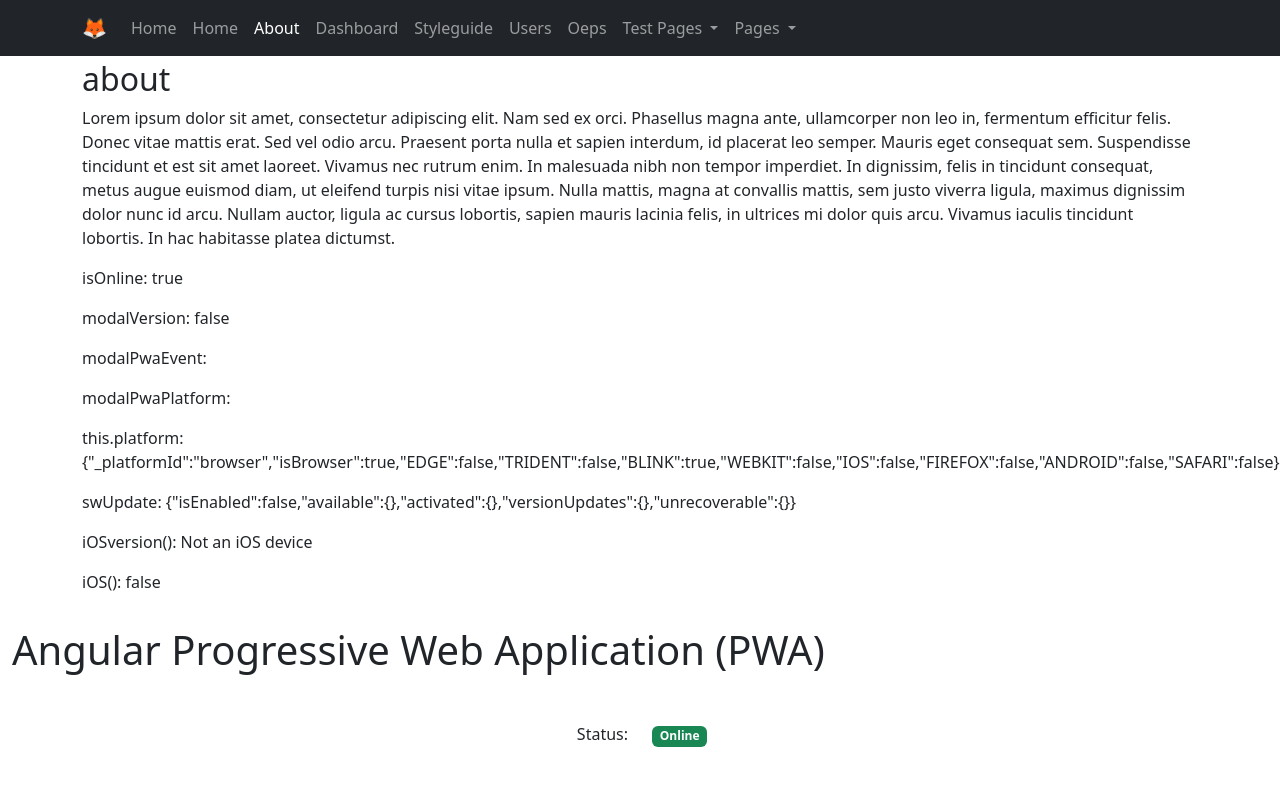
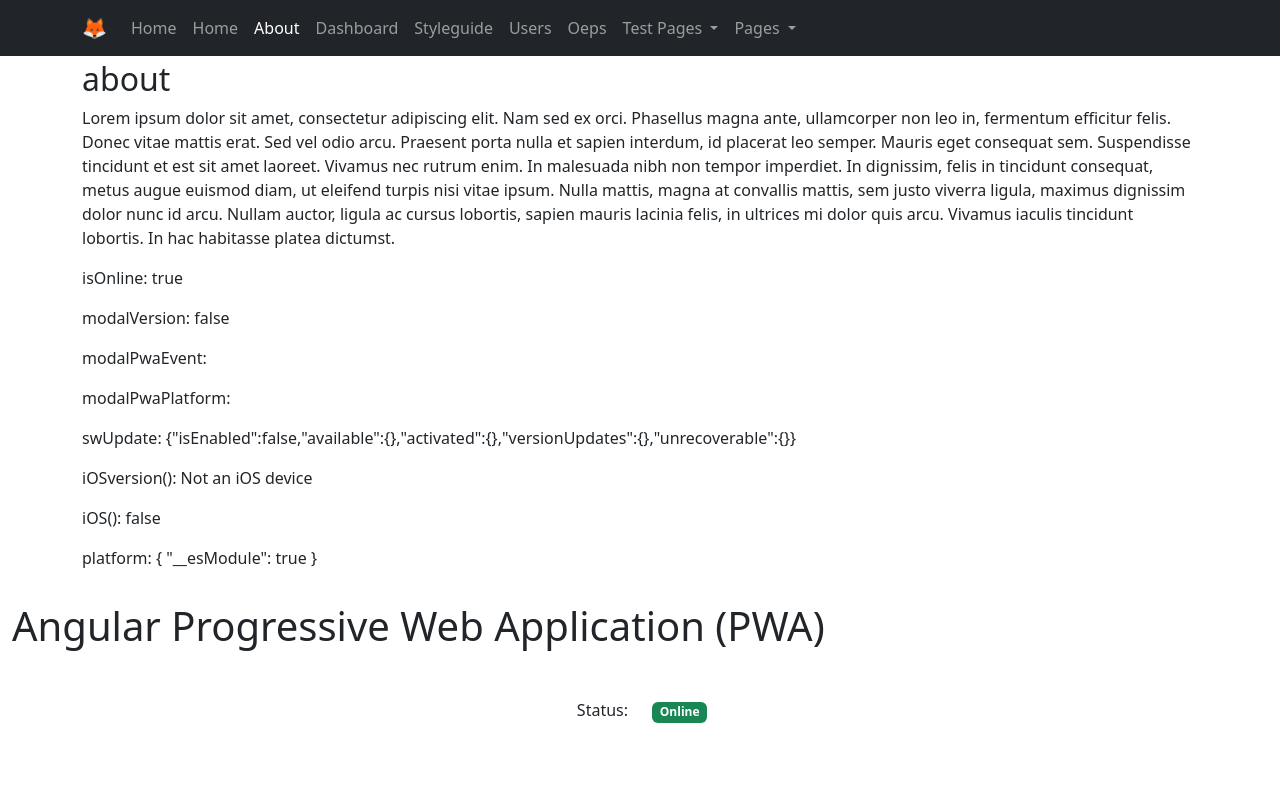
Before and after one commit to MatthijsKamstra/angular_pwa, an Angular app: page /about in a window 1280 px wide. Shown: the top 793 px of the page. Built offline with nearby package versions, Linux system fonts and the light colour scheme; a web font is replaced by a local one.

Commit message:
adding platform.js

```diff
--- a/package.json
+++ b/package.json
@@ -13,7 +13,6 @@
   "private": true,
   "dependencies": {
     "@angular/animations": "^15.2.0",
-    "@angular/cdk": "^16.1.3",
     "@angular/common": "^15.2.0",
     "@angular/compiler": "^15.2.0",
     "@angular/core": "^15.2.0",
@@ -24,6 +23,7 @@
     "@angular/service-worker": "^15.2.0",
     "bootstrap": "^5.3.0",
     "ficons": "^1.1.54",
+    "platform": "^1.3.6",
     "rxjs": "~7.8.0",
     "tslib": "^2.3.0",
     "zone.js": "~0.12.0"
@@ -33,6 +33,7 @@
     "@angular/cli": "~15.2.6",
     "@angular/compiler-cli": "^15.2.0",
     "@types/jasmine": "~4.3.0",
+    "@types/platform": "^1.3.4",
     "jasmine-core": "~4.5.0",
     "karma": "~6.4.0",
     "karma-chrome-launcher": "~3.1.0",
--- a/src/app/app.module.ts
+++ b/src/app/app.module.ts
@@ -22,7 +22,7 @@ import { ColorsComponent } from './pages/styleguide/colors/colors.component';
 import { TestPipe } from './_test/test.pipe';
 import { TestComponent } from './_test/test/test.component';
 import { ServiceWorkerModule } from '@angular/service-worker';
-import { PlatformModule } from '@angular/cdk/platform';
+// import { PlatformModule } from '@angular/cdk/platform';
 
 @NgModule({
 	declarations: [
@@ -48,7 +48,7 @@ import { PlatformModule } from '@angular/cdk/platform';
 		HttpClientModule,
 		FormsModule,
 		AppRoutingModule,
-		PlatformModule, // <-- Import here
+		// PlatformModule, // <-- Import here
 		ServiceWorkerModule.register('ngsw-worker.js', {
 			enabled: !isDevMode(),
 			// Register the ServiceWorker as soon as the application is stable
--- a/src/app/pages/about-page/about-page.component.html
+++ b/src/app/pages/about-page/about-page.component.html
@@ -15,10 +15,11 @@
 	<p>modalVersion: {{this.modalVersion}}</p>
 	<p>modalPwaEvent: {{this.modalPwaEvent}}</p>
 	<p>modalPwaPlatform: {{this.modalPwaPlatform}}</p>
-	<p>this.platform: {{getPlatform()}}</p>
+	<!-- <p>this.platform: {{getPlatform()}}</p> -->
 	<p>swUpdate: {{getSwUpdate()}}</p>
 	<p>iOSversion(): {{iOSversion()}}</p>
 	<p>iOS(): {{iOS()}}</p>
+	<p>platform: {{getPlatformJS()}}</p>
 </section>
 
 <div class="container-fluid py-3">
--- a/src/app/pages/about-page/about-page.component.ts
+++ b/src/app/pages/about-page/about-page.component.ts
@@ -1,7 +1,9 @@
 import { Component, OnInit } from '@angular/core';
-import { Platform } from '@angular/cdk/platform';
+
 import { SwUpdate, VersionReadyEvent } from '@angular/service-worker';
 import { filter, map } from 'rxjs';
+
+import * as platform from 'platform';
 
 @Component({
 	selector: 'app-about-page',
@@ -16,7 +18,7 @@ export class AboutPageComponent implements OnInit {
 	modalPwaPlatform: string | undefined;
 
 	constructor(
-		private platform: Platform,
+		// private platform: Platform,
 		private swUpdate: SwUpdate
 	) {
 		this.isOnline = false;
@@ -39,7 +41,7 @@ export class AboutPageComponent implements OnInit {
 			);
 		}
 
-		this.loadModalPwa();
+		// this.loadModalPwa();
 	}
 
 	private updateOnlineStatus(): void {
@@ -56,22 +58,22 @@ export class AboutPageComponent implements OnInit {
 		this.modalVersion = false;
 	}
 
-	private loadModalPwa(): void {
-		if (this.platform.ANDROID) {
-			window.addEventListener('beforeinstallprompt', (event: any) => {
-				event.preventDefault();
-				this.modalPwaEvent = event;
-				this.modalPwaPlatform = 'ANDROID';
-			});
-		}
+	// private loadModalPwa(): void {
+	// 	if (this.platform.ANDROID) {
+	// 		window.addEventListener('beforeinstallprompt', (event: any) => {
+	// 			event.preventDefault();
+	// 			this.modalPwaEvent = event;
+	// 			this.modalPwaPlatform = 'ANDROID';
+	// 		});
+	// 	}
 
-		if (this.platform.IOS && this.platform.SAFARI) {
-			const isInStandaloneMode = ('standalone' in window.navigator) && ((<any>window.navigator)['standalone']);
-			if (!isInStandaloneMode) {
-				this.modalPwaPlatform = 'IOS';
-			}
-		}
-	}
+	// 	if (this.platform.IOS && this.platform.SAFARI) {
+	// 		const isInStandaloneMode = ('standalone' in window.navigator) && ((<any>window.navigator)['standalone']);
+	// 		if (!isInStandaloneMode) {
+	// 			this.modalPwaPlatform = 'IOS';
+	// 		}
+	// 	}
+	// }
 
 	public addToHomeScreen(): void {
 		this.modalPwaEvent.prompt();
@@ -82,9 +84,9 @@ export class AboutPageComponent implements OnInit {
 		this.modalPwaPlatform = undefined;
 	}
 
-	getPlatform(): any {
-		return JSON.stringify(this.platform);
-	}
+	// getPlatform(): any {
+	// 	return JSON.stringify(this.platform);
+	// }
 	getSwUpdate(): any {
 		return JSON.stringify(this.swUpdate);
 	}
@@ -104,18 +106,23 @@ export class AboutPageComponent implements OnInit {
 	}
 
 	iOS(): boolean {
+		console.log(navigator.platform);
+
 		return [
 			'iPad Simulator',
 			'iPhone Simulator',
 			'iPod Simulator',
 			'iPad',
 			'iPhone',
-			'iPod'
+			'iPod',
+			'MacIntel'
 		].includes(navigator.platform)
 			// iPad on iOS 13 detection
 			|| (navigator.userAgent.includes("Mac") && "ontouchend" in document)
 	}
 
-
+	getPlatformJS(): string {
+		return `${JSON.stringify(platform, null, 2)}`;
+	}
 
 }
```
Also changed, not shown: 2 other files (tests, documents, lock files or other folders).
